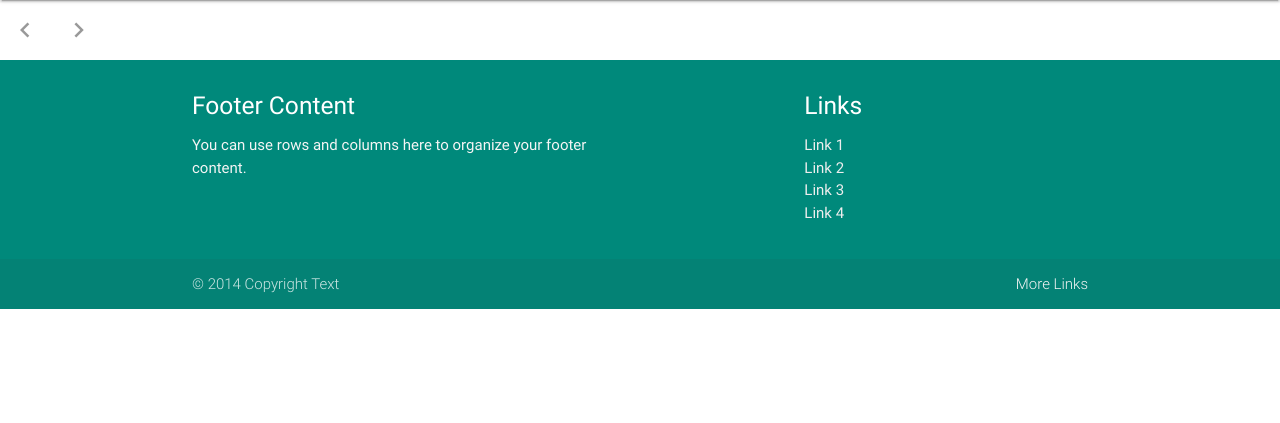
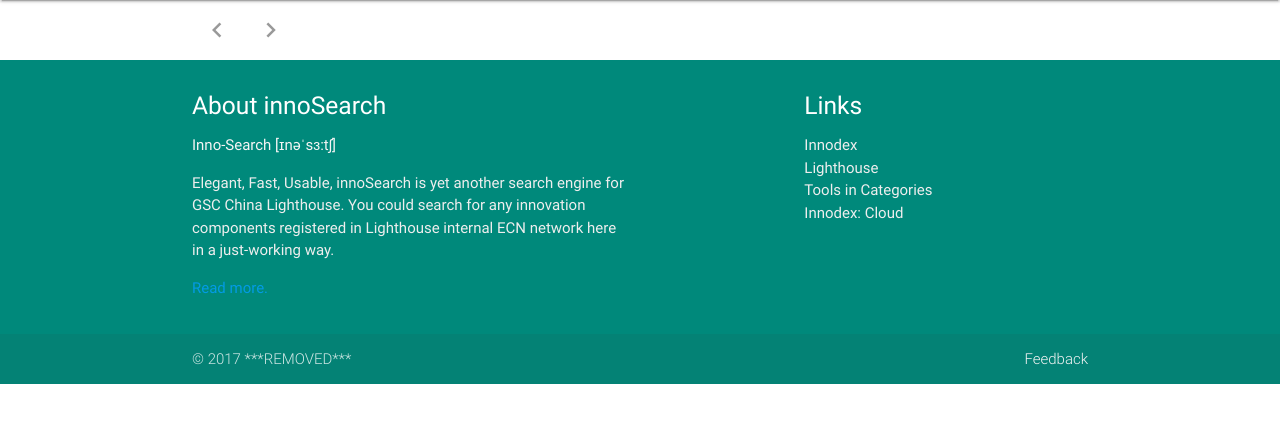
Before and after one commit to littlewey/yet-another-GSC-C-lighthouse, a Flask app: page / in a window 1280 px wide. Shown: the part 132-555 px from the top of the page. Run offline with Flask 2, Linux system fonts and the light colour scheme; data that the repository does not hold is empty.

Commit message:
keyword and footer

```diff
--- a/app/models.py
+++ b/app/models.py
@@ -23,7 +23,6 @@
     ImplementedDate = db.Column(db.String(64), index = True, unique = False)
     developer_tool_mapping = db.relationship('Developer_tool_map', backref='tool', lazy='dynamic')
     keyword_tool_mapping = db.relationship('Keyword_tool_map', backref='tool', lazy='dynamic')
-
     def __repr__(self):
         return '<Tool %r>' % (self.NameString)
 
--- a/app/templates/base.html
+++ b/app/templates/base.html
@@ -55,30 +55,5 @@
 
 
   </body>
-
-        <footer class="page-footer teal darken-1">
-          <div class="container">
-            <div class="row">
-              <div class="col l6 s12">
-                <h5 class="white-text">Footer Content</h5>
-                <p class="grey-text text-lighten-4">You can use rows and columns here to organize your footer content.</p>
-              </div>
-              <div class="col l4 offset-l2 s12">
-                <h5 class="white-text">Links</h5>
-                <ul>
-                  <li><a class="grey-text text-lighten-3" href="#!">Link 1</a></li>
-                  <li><a class="grey-text text-lighten-3" href="#!">Link 2</a></li>
-                  <li><a class="grey-text text-lighten-3" href="#!">Link 3</a></li>
-                  <li><a class="grey-text text-lighten-3" href="#!">Link 4</a></li>
-                </ul>
-              </div>
-            </div>
-          </div>
-          <div class="footer-copyright">
-            <div class="container">
-            © 2014 Copyright Text
-            <a class="grey-text text-lighten-4 right" href="#!">More Links</a>
-            </div>
-          </div>
-        </footer>
+    {% include 'footer.html' %}
 </html>
--- a/app/templates/developer.html
+++ b/app/templates/developer.html
@@ -32,7 +32,7 @@
         <span class="card-title white-text">{{ developerName }}<span>
       </div>
       <div class="card-content">
-        <p>Ping {{ developerName}} via below link</p>
+        <p>Reach {{ developerName}} via below link to feedback, press Like or say thanks :-) </p>
       </div>
       <div class="card-action">
         <a href="https://***REMOVED***/people?query={{ developerName }}">Find</a>
--- a/app/templates/footer.html
+++ b/app/templates/footer.html
@@ -1,25 +1,28 @@
-        <footer class="page-footer">
+        <footer class="page-footer teal darken-1">
           <div class="container">
             <div class="row">
               <div class="col l6 s12">
-                <h5 class="white-text">Footer Content</h5>
-                <p class="grey-text text-lighten-4">You can use rows and columns here to organize your footer content.</p>
+                <h5 class="white-text">About innoSearch</h5>
+                <p class="grey-text text-lighten-4">Inno-Search [ɪnəˈsɜ:tʃ] </p>
+                <p class="grey-text text-lighten-3">Elegant, Fast, Usable, innoSearch is yet another search engine for GSC China Lighthouse. You could search for any innovation components registered in Lighthouse internal ECN network here in a just-working way.</p>
+                <p class="grey-text text-lighten-2"><a href="https://***REMOVED***/wiki/Innodex/InnoSearch">Read more.</a></p>
+
               </div>
               <div class="col l4 offset-l2 s12">
                 <h5 class="white-text">Links</h5>
                 <ul>
-                  <li><a class="grey-text text-lighten-3" href="#!">Link 1</a></li>
-                  <li><a class="grey-text text-lighten-3" href="#!">Link 2</a></li>
-                  <li><a class="grey-text text-lighten-3" href="#!">Link 3</a></li>
-                  <li><a class="grey-text text-lighten-3" href="#!">Link 4</a></li>
+                  <li><a class="grey-text text-lighten-3" href="https://***REMOVED***/wiki/Innodex">Innodex</a></li>
+                  <li><a class="grey-text text-lighten-3" href="http://***REMOVED***:8780/lighthouse/tool/list.action">Lighthouse</a></li>
+                  <li><a class="grey-text text-lighten-3" href="https://***REMOVED***/wiki/Category:Innodex">Tools in Categories</a></li>
+                  <li><a class="grey-text text-lighten-3" href="https://***REMOVED***/wiki/Category:Cloud_innodex">Innodex: Cloud</a></li>
                 </ul>
               </div>
             </div>
           </div>
           <div class="footer-copyright">
             <div class="container">
-            © 2014 Copyright Text
-            <a class="grey-text text-lighten-4 right" href="#!">More Links</a>
+            © 2017 ***REMOVED***
+            <a class="grey-text text-lighten-4 right" href="https://***REMOVED***/#/threads/inGroup?type=in_group&feedId=11176854&view=all">Feedback</a>
             </div>
           </div>
         </footer>
--- a/app/templates/index.html
+++ b/app/templates/index.html
@@ -24,7 +24,7 @@
     </div>
   </nav>
 
-
+  <div class="container">
 {% include 'tools.html' %}
-
+  </div>
 {% endblock %}
--- a/app/views.py
+++ b/app/views.py
@@ -56,13 +56,11 @@
 @app.route('/developer', methods = ['GET','POST'])
 @app.route('/developer/<serviceArea>/<developerName>/<int:page>', methods = ['GET','POST'])
 def developer(developerName, page = 1, serviceArea= 'all_serviceArea', SiteNameString=SiteNameString):
-    #print developerName
     if serviceArea.startswith('all'):
         pagination = models.Tool.query.whoosh_search(developerName, fields=('DeveloperList',)).order_by(models.Tool.DownloadTimes.desc()).paginate(page, per_page=TOOLS_PER_PAGE, error_out = False)
     else:
         pagination = models.Tool.query.whoosh_search(developerName, fields=('DeveloperList',)).filter_by(ServiceArea=serviceArea).order_by(models.Tool.DownloadTimes.desc()).paginate(page, per_page=TOOLS_PER_PAGE, error_out = False)
     tools = pagination.items
-    #print tools
     return render_template("developer.html",
                            developerName=developerName,
                            toolScope=tools,
@@ -73,3 +71,22 @@
                            SiteNameString=SiteNameString,
                            title = 'Tools created by '+developerName
                            )
+
+@app.route('/keyword', methods = ['GET','POST'])
+@app.route('/keyword/<serviceArea>/<keywordName>/<int:page>', methods = ['GET','POST'])
+def keyword(keywordName, page = 1, serviceArea= 'all_serviceArea', SiteNameString=SiteNameString):
+    if serviceArea.startswith('all'):
+        pagination = models.Tool.query.whoosh_search(keywordName, fields=('KeyWordList',)).order_by(models.Tool.DownloadTimes.desc()).paginate(page, per_page=TOOLS_PER_PAGE, error_out = False)
+    else:
+        pagination = models.Tool.query.whoosh_search(keywordName, fields=('KeyWordList',)).filter_by(ServiceArea=serviceArea).order_by(models.Tool.DownloadTimes.desc()).paginate(page, per_page=TOOLS_PER_PAGE, error_out = False)
+    tools = pagination.items
+    return render_template("keyword.html",
+                           keywordName=keywordName,
+                           toolScope=tools,
+                           pagination=pagination,
+                           tabs=tabs,
+                           endpoint='keyword',
+                           serviceArea= serviceArea,
+                           SiteNameString=SiteNameString,
+                           title = 'Keyword: '+keywordName
+                           )
--- /dev/null
+++ b/generateTagCloud.py
@@ -0,0 +1,4 @@
+#!env/bin/python
+# -*- coding: UTF-8 -*-
+from pytagcloud import create_tag_image, make_tags
+from pytagcloud.lang.counter import get_tag_counts
```
Also changed, not shown: app/templates/developerCard.html (deleted, +0 -23 lines), app/templates/keyword.html (added, +42 -0 lines), dataMigrate.py (+14 -0 lines), README.md.
